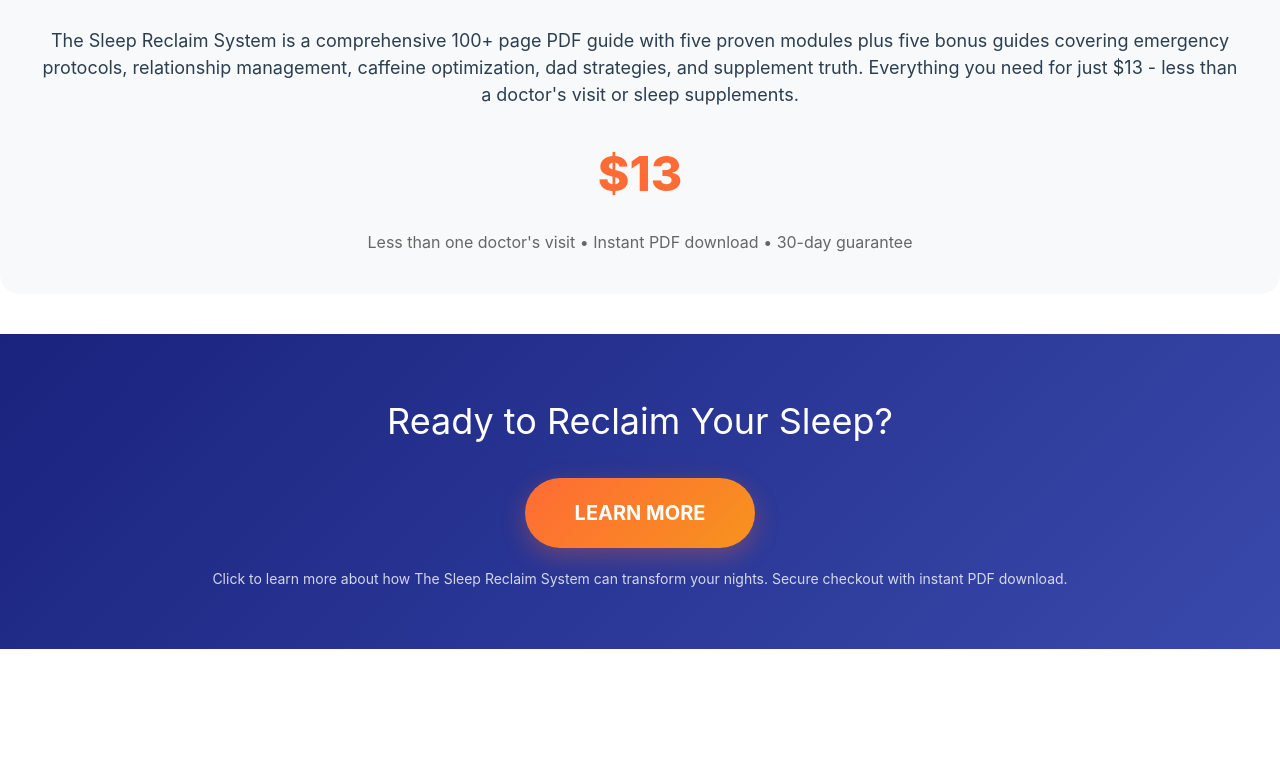
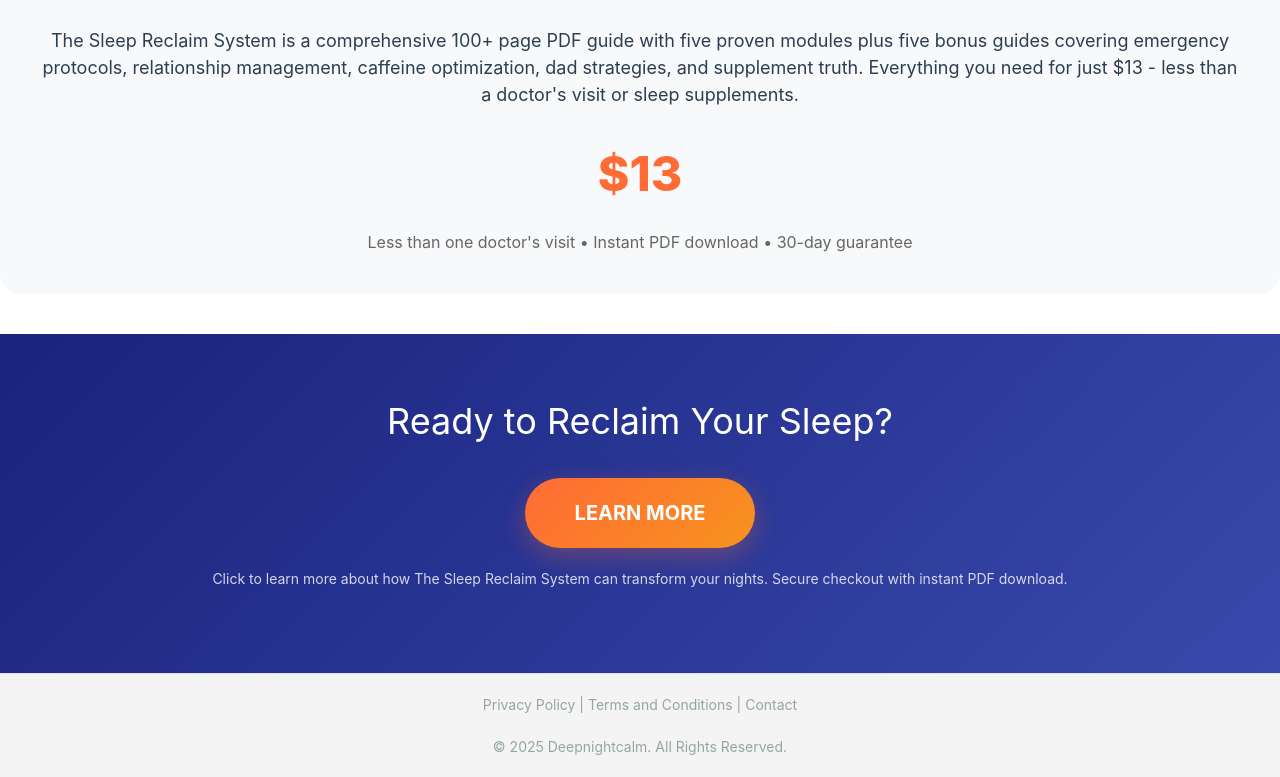
Before and after one commit to Giga523/Gumraod_Site, a plain HTML site: page index.html in a window 1280 px wide. Shown: the part 3935-4712 px from the top of the page. Before the commit the page ends 4584 px from the top, so only its background shows below. Drawn offline with Linux system fonts and the light colour scheme; a script that the page names is missing; files whose address does not match are found by name.

Commit message:
Update index.html

```diff
--- a/index.html
+++ b/index.html
@@ -258,6 +258,15 @@
                 padding: 40px 20px;
             }
         }
+
+        .policy-footer {
+        text-align: center;
+        padding: 20px 40px;
+        font-size: 14px;
+        color: #95a5a6; /* Lighter color for footers */
+        background: #f4f4f4;
+        border-top: 1px solid #e0e0e0;
+    }
     </style>
   <style>@view-transition { navigation: auto; }</style>
   <script src="a_data_002/data_sdk.js" type="text/javascript"></script>
@@ -442,7 +451,14 @@ supplements.</p>
    <section class="final-cta">
     <h2 style="font-size: 36px; margin-bottom: 30px;">Ready to Reclaim Your Sleep?</h2><a href="#checkout" class="cta-button" id="final-cta" style="font-size: 20px; padding: 20px 50px;">LEARN MORE</a>
     <p class="security-text">Click to learn more about how The Sleep Reclaim System can transform your nights. Secure checkout with instant PDF download.</p>
+    <br/>
    </section>
+   <footer class="policy-footer">
+        <p><a href="./privacy.html">Privacy Policy</a> | <a href="./terms.html">Terms and Conditions</a> | <a href="./contact.html">Contact</a></p>
+        <br/>
+        <p>&copy; 2025 Deepnightcalm. All Rights Reserved.</p>
+    </footer>
+
   </div>
   <script>
         const defaultConfig = {
```
